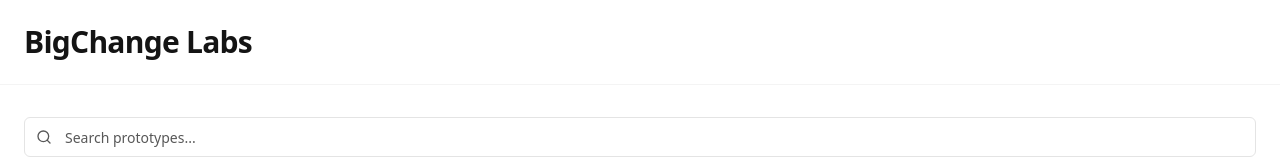
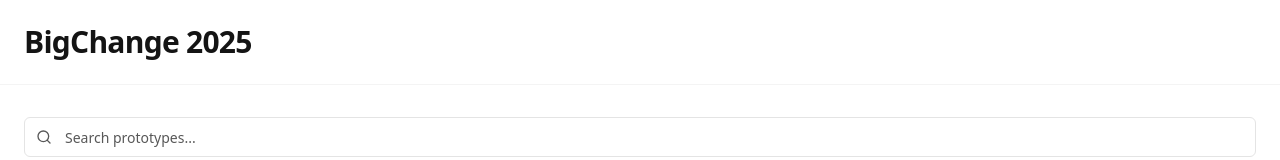
Before and after one commit to BigChangeApps/labs, a React (Vite) app: page / in a window 1280 px wide. Shown: the top 160 px of the page. Built offline with nearby package versions, Linux system fonts and the light colour scheme.

Commit message:
Update home.tsx

```diff
--- a/src/home.tsx
+++ b/src/home.tsx
@@ -22,7 +22,7 @@
           <div className="flex items-center justify-between">
             <div>
               <h1 className="text-3xl font-bold tracking-tight">
-                BigChange Labs
+                BigChange 2025
               </h1>
             </div>
           </div>
```
